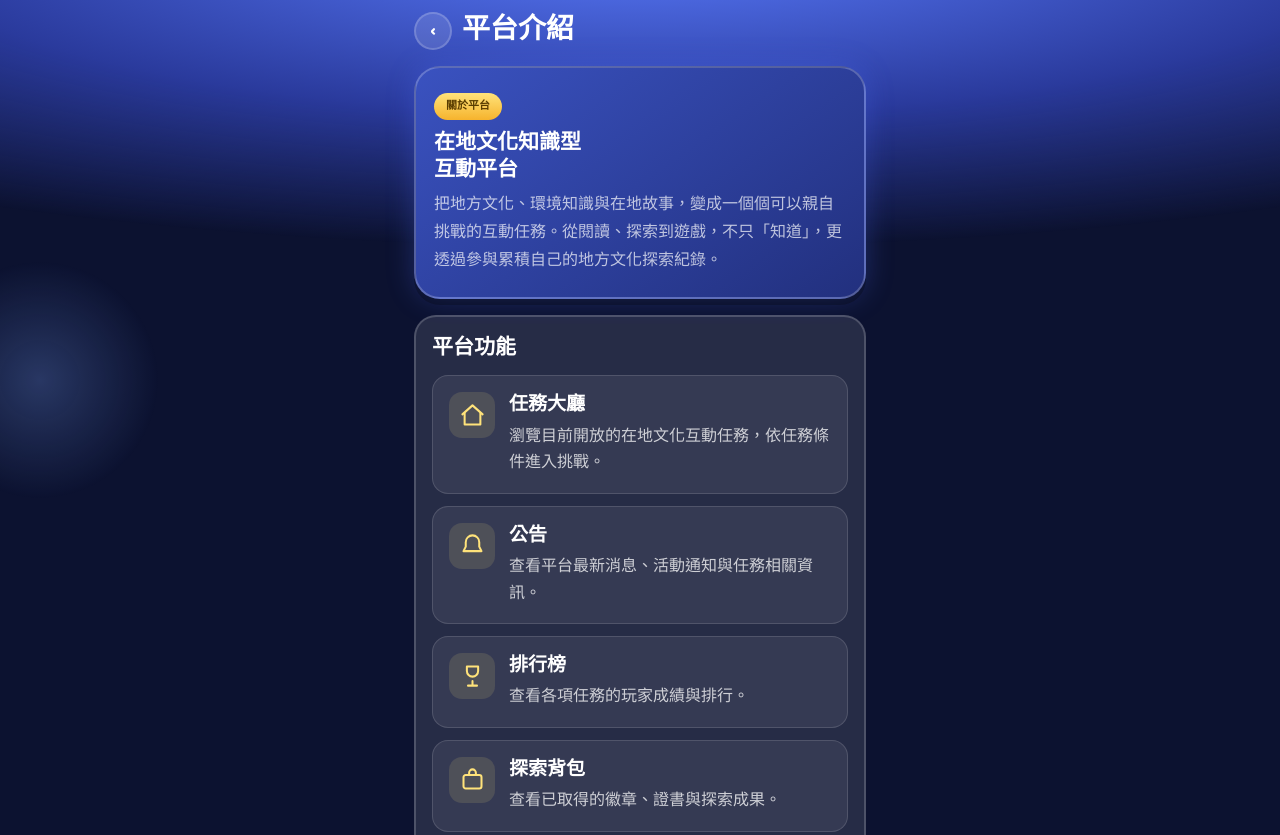
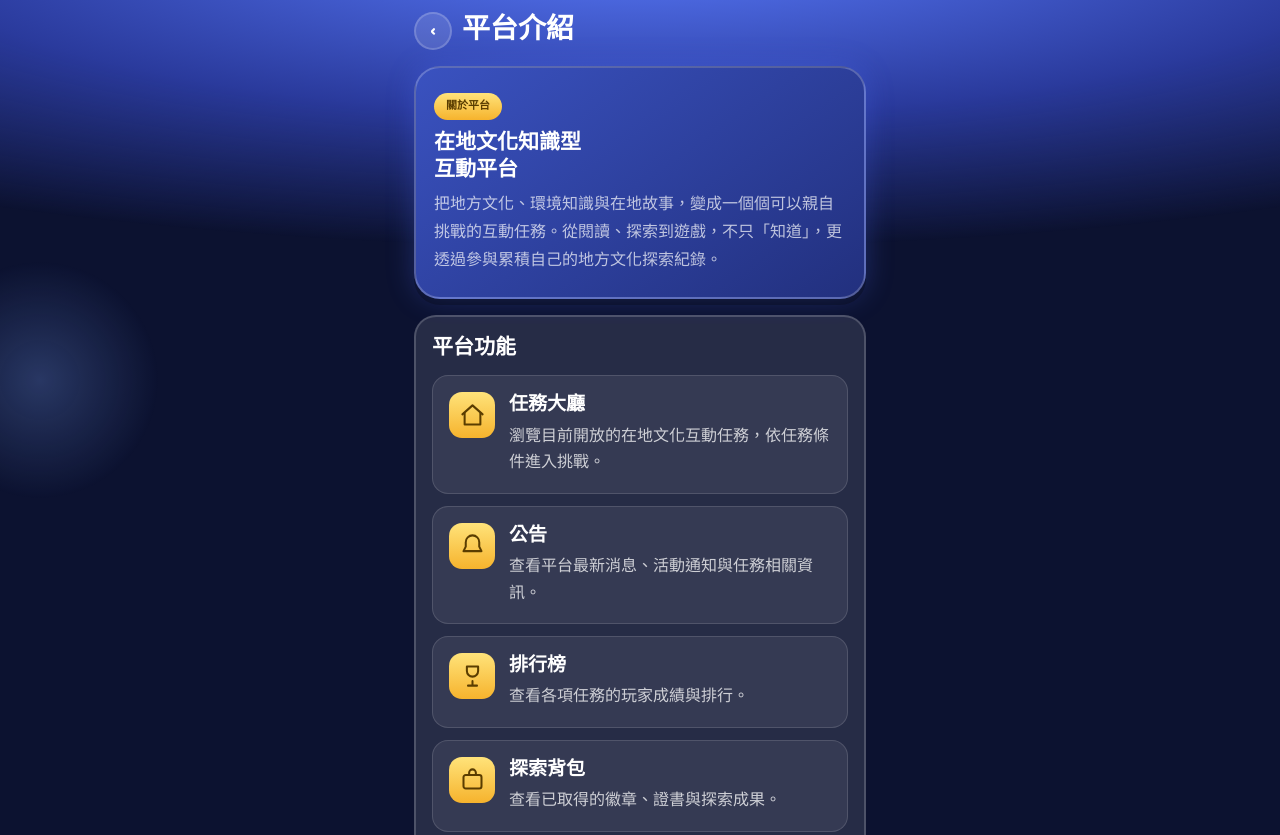
Before and after one commit to ericvu-cd/gamehub-test, a plain HTML site: page about.html in a window 1280 px wide. Shown: the top 835 px of the page. Drawn offline with Linux system fonts and the light colour scheme.

Commit message:
Update about.html

```diff
--- a/about.html
+++ b/about.html
@@ -115,6 +115,15 @@ body:after{content:"";position:fixed;left:-80px;top:260px;width:240px;height:240
 .feature-icon svg{width:27px;height:27px;display:block;stroke:var(--gold);stroke-linecap:round;stroke-linejoin:round}
 
 .contact a[href*="line.me"] .contact-icon{font-size:9px;font-weight:900;letter-spacing:-.4px}
+
+/* 平台功能圖示：與本頁其他圖示一致，金底深色圖案 */
+.feature-icon{
+    background:linear-gradient(180deg,var(--gold),var(--gold2)) !important;
+    color:#5a3d00 !important;
+}
+.feature-icon svg{
+    stroke:currentColor !important;
+}
 </style>
 </head>
 <body>
```
